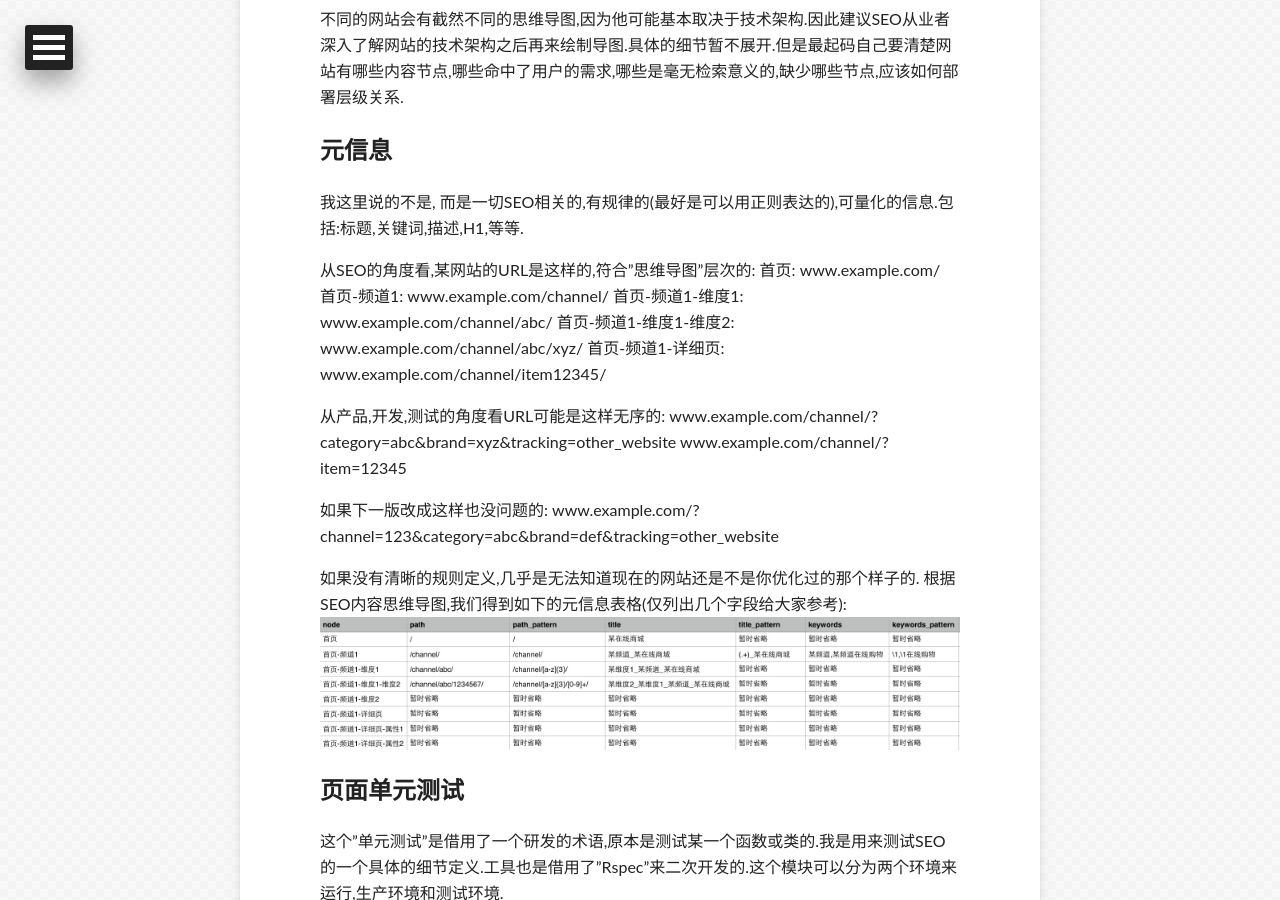
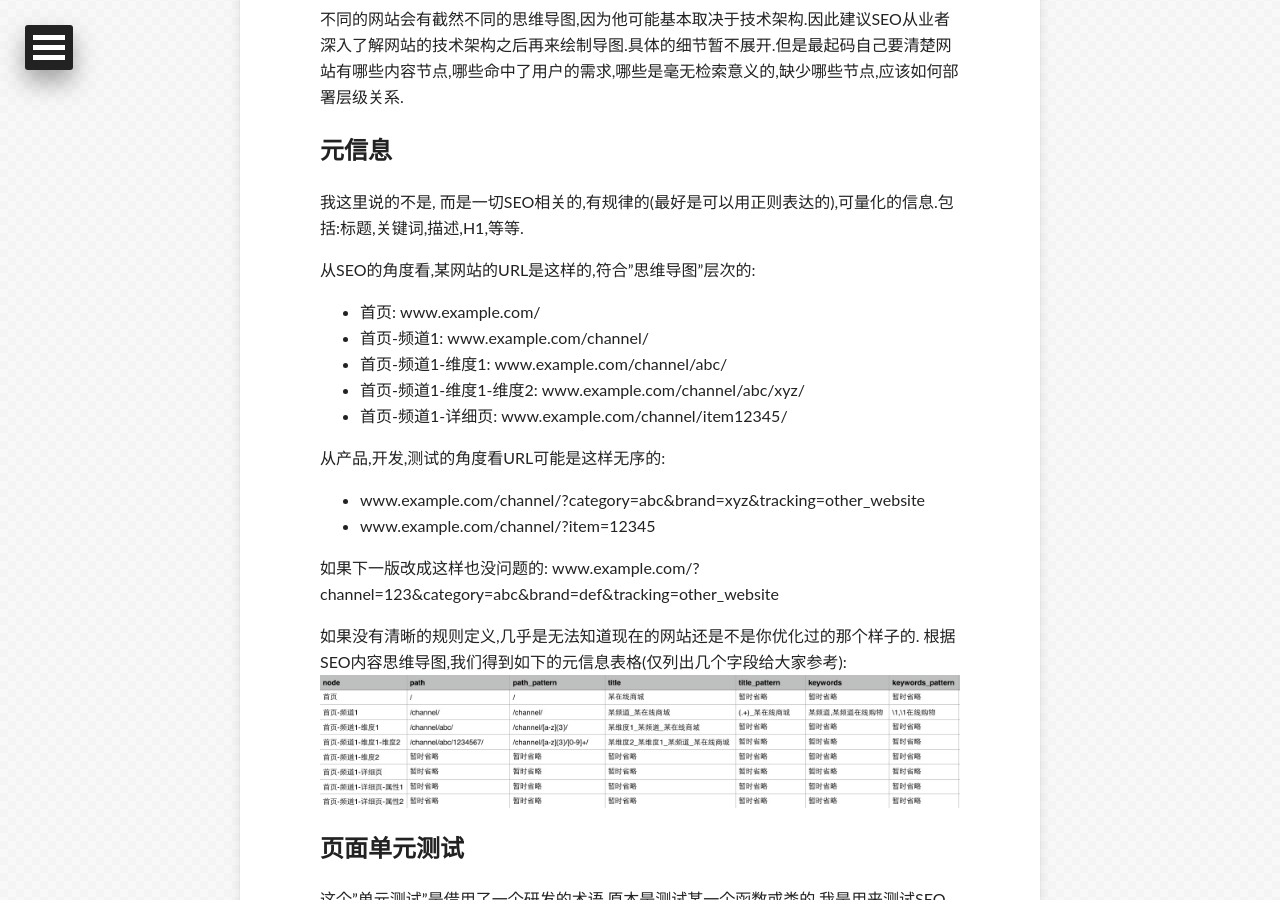
Before and after one commit to apyixiang/apyixiang.github.io, a Jekyll site: the page built from _posts/2015-05-14-seo-specs.markdown, in a window 1280 px wide and 900 px high, scrolled down 1567 px. Built offline with Jekyll 4.4.1, drawn with Linux system fonts in a browser that asks for light colours; some web fonts are replaced; Markdown is read by kramdown in place of the engine named in the settings; comment, search, counter and statistics services are not loaded; some of the changed lines change nothing that is shown.

Commit message:
fix the format

```diff
--- a/_posts/2015-05-14-seo-specs.markdown
+++ b/_posts/2015-05-14-seo-specs.markdown
@@ -26,15 +26,15 @@ SEO最严重的问题,往往不是SEO问题,而是产品问题,或技术问题.
 我这里说的不是<meta>, 而是一切SEO相关的,有规律的(最好是可以用正则表达的),可量化的信息.包括:标题,关键词,描述,H1,等等.
 
 从SEO的角度看,某网站的URL是这样的,符合"思维导图"层次的:
-首页: www.example.com/
-首页-频道1: www.example.com/channel/
-首页-频道1-维度1: www.example.com/channel/abc/
-首页-频道1-维度1-维度2: www.example.com/channel/abc/xyz/
-首页-频道1-详细页: www.example.com/channel/item12345/
+* 首页: www.example.com/
+* 首页-频道1: www.example.com/channel/
+* 首页-频道1-维度1: www.example.com/channel/abc/
+* 首页-频道1-维度1-维度2: www.example.com/channel/abc/xyz/
+* 首页-频道1-详细页: www.example.com/channel/item12345/
 
 从产品,开发,测试的角度看URL可能是这样无序的:
-www.example.com/channel/?category=abc&brand=xyz&tracking=other_website
-www.example.com/channel/?item=12345
+* www.example.com/channel/?category=abc&brand=xyz&tracking=other_website
+* www.example.com/channel/?item=12345
 
 如果下一版改成这样也没问题的:
 www.example.com/?channel=123&category=abc&brand=def&tracking=other_website
```
